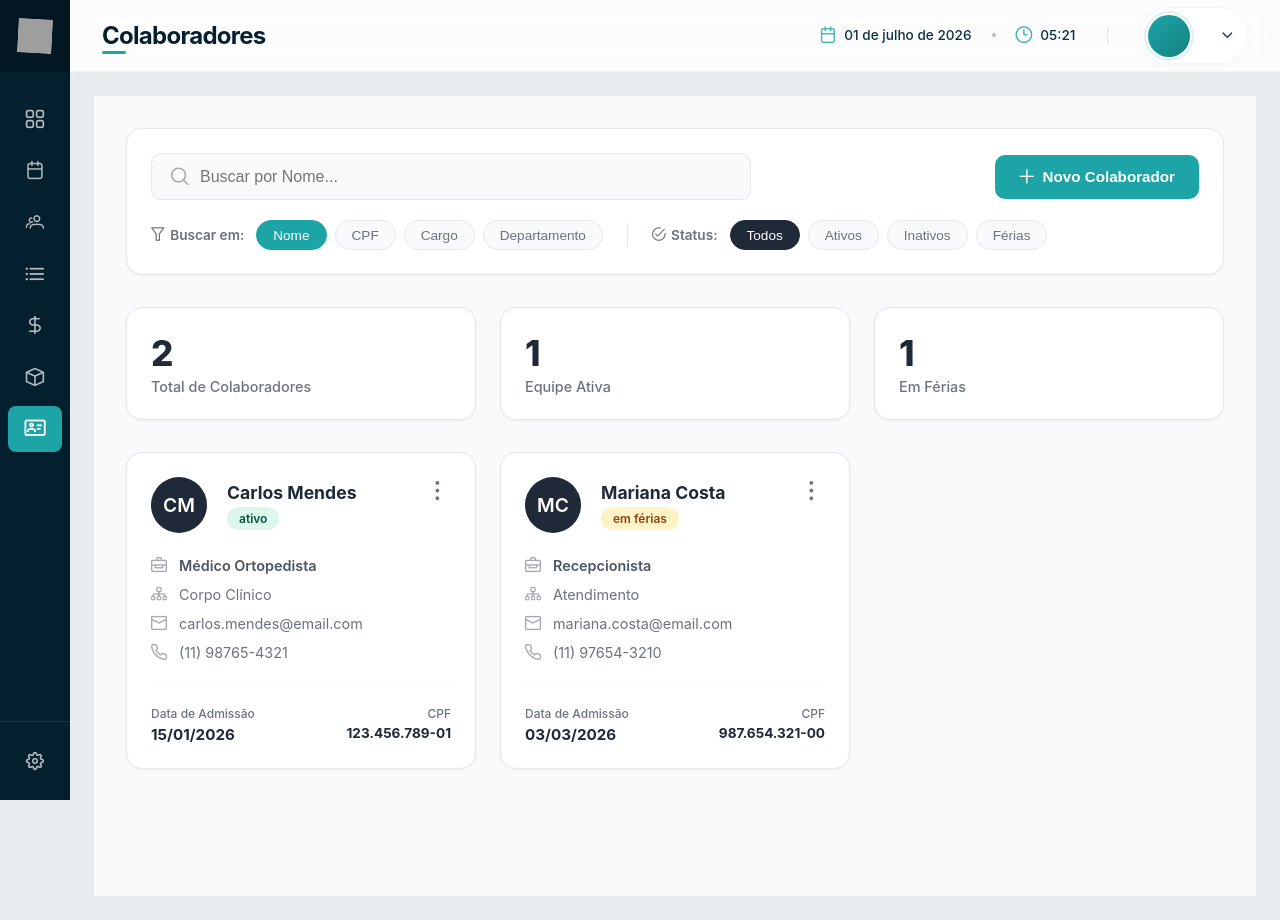
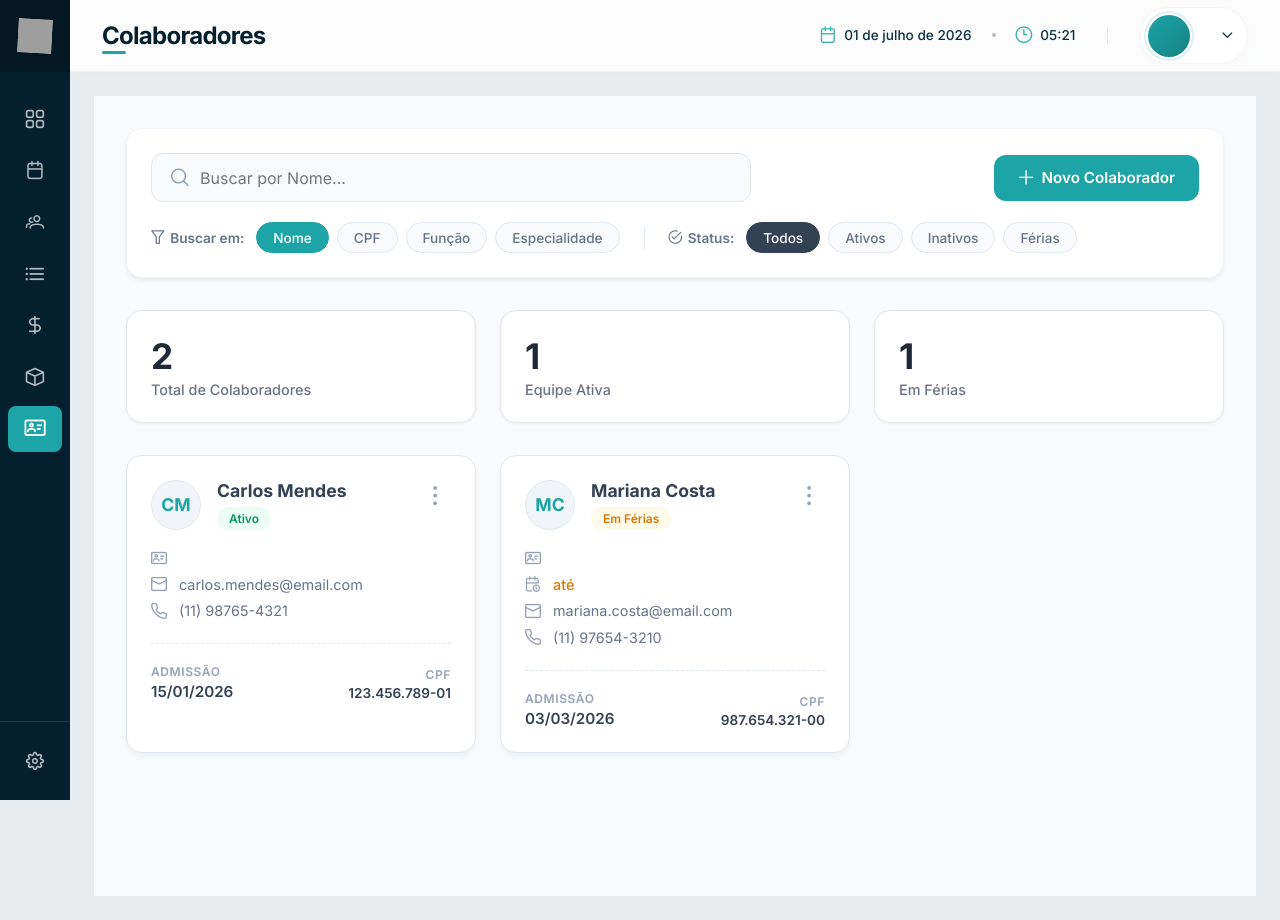
Before and after one commit to OneClinicWebDev/frontend, a Vue app in the folder one-clinic-vue/: page /app/colaboradores in a window 1280 px wide. Built offline with nearby package versions, Linux system fonts and the light colour scheme; sample sign-in values are in the browser's storage; grey boxes are pictures that could not be loaded.

Commit message:
Colaboradores com novos dados ao cadastrar e reformulação de estética

```diff
--- a/one-clinic-vue/src/assets/pages/Colaboradores/Colaboradores.vue
+++ b/one-clinic-vue/src/assets/pages/Colaboradores/Colaboradores.vue
@@ -69,7 +69,7 @@
       </TransitionGroup>
 
       <div v-if="colaboradoresFiltrados.length === 0" class="empty-state">
-        <i class="pi pi-users"></i>
+        <i class="pi pi-users empty-icon"></i>
         <p>Nenhum colaborador encontrado.</p>
       </div>
     </main>
@@ -109,8 +109,8 @@
 const camposBusca = [
   { label: "Nome", value: "nome" },
   { label: "CPF", value: "cpf" },
-  { label: "Cargo", value: "cargo" },
-  { label: "Departamento", value: "departamento" },
+  { label: "Função", value: "funcao" },
+  { label: "Especialidade", value: "especialidade" },
 ];
 
 const statusBusca = [
@@ -171,10 +171,10 @@
   return resultado.filter((c) => {
     return camposAtivos.value.some((campo) => {
       if (campo === "cpf") {
-        const valorLimpo = String(c[campo]).replace(/\D/g, "");
+        const valorLimpo = String(c[campo] || "").replace(/\D/g, "");
         return valorLimpo.includes(queryLimpa) || valorLimpo.includes(queryNormal);
       }
-      return String(c[campo]).toLowerCase().includes(queryNormal);
+      return String(c[campo] || "").toLowerCase().includes(queryNormal);
     });
   });
 });
@@ -248,32 +248,42 @@
 const alternarStatus = (colaborador) => {
   const index = store.colaboradores.findIndex((c) => c.id === colaborador.id);
   if (index !== -1) {
-    const novoStatus =
-      store.colaboradores[index].status === "ativo" ? "inativo" : "ativo";
+    const novoStatus = store.colaboradores[index].status === "ativo" ? "inativo" : "ativo";
     store.colaboradores[index].status = novoStatus;
+    if (novoStatus === "inativo") {
+      store.colaboradores[index].demissao = new Date().toLocaleDateString("pt-BR");
+    } else {
+      store.colaboradores[index].demissao = "";
+    }
     dispararToast(`Colaborador "${colaborador.nome}" alterado para ${novoStatus}.`);
   }
 };
 </script>
 
 <style scoped>
+@import url('https://fonts.googleapis.com/css2?family=Inter:wght@400;500;600;700&display=swap');
+
 .page-container {
   min-height: 100vh;
-  background-color: #f9fafb;
+  background-color: #F8FAFC;
   display: flex;
   flex-direction: column;
+  font-family: 'Inter', sans-serif;
 }
 .page-content {
   padding: 2rem;
   flex-grow: 1;
+  max-width: 1440px;
+  margin: 0 auto;
+  width: 100%;
 }
 .action-panel {
-  background-color: #ffffff;
+  background-color: #FFFFFF;
   border-radius: 16px;
   padding: 1.5rem;
   margin-bottom: 2rem;
-  box-shadow: 0 1px 3px rgba(0, 0, 0, 0.05);
-  border: 1px solid #e5e7eb;
+  box-shadow: 0 4px 6px -1px rgba(0, 0, 0, 0.05), 0 2px 4px -1px rgba(0, 0, 0, 0.03);
+  border: 1px solid #F1F5F9;
   display: flex;
   flex-direction: column;
   gap: 1.25rem;
@@ -282,7 +292,7 @@
   display: flex;
   justify-content: space-between;
   align-items: center;
-  gap: 1rem;
+  gap: 1.5rem;
 }
 .search-input-wrapper {
   position: relative;
@@ -294,44 +304,46 @@
   left: 1.25rem;
   top: 50%;
   transform: translateY(-50%);
-  color: #6b7280;
-  opacity: 0.6;
+  color: #94A3B8;
   font-size: 1.1rem;
 }
 .search-input {
   width: 100%;
   padding: 0.85rem 1rem 0.85rem 3rem;
-  border: 1px solid #e5e7eb;
-  border-radius: 10px;
+  border: 1px solid #E2E8F0;
+  border-radius: 12px;
   outline: none;
   font-size: 1rem;
-  color: #1f2937;
-  background-color: #f9fafb;
+  color: #334155;
+  background-color: #F8FAFC;
   transition: all 0.3s ease;
+  font-family: inherit;
 }
 .search-input:focus {
-  border-color: #1ca4a7;
-  background-color: #ffffff;
+  border-color: #1CA4A7;
+  background-color: #FFFFFF;
   box-shadow: 0 0 0 4px rgba(28, 164, 167, 0.1);
 }
 .btn-novo {
   display: flex;
   align-items: center;
   gap: 0.5rem;
-  background-color: #1ca4a7;
-  color: #ffffff;
+  background-color: #1CA4A7;
+  color: #FFFFFF;
   padding: 0.85rem 1.5rem;
   border: none;
-  border-radius: 10px;
+  border-radius: 12px;
   font-size: 0.95rem;
   font-weight: 600;
   cursor: pointer;
   transition: all 0.3s ease;
   white-space: nowrap;
+  font-family: inherit;
 }
 .btn-novo:hover {
-  background-color: #158a8d;
+  background-color: #158A8D;
   transform: translateY(-2px);
+  box-shadow: 0 4px 12px rgba(28, 164, 167, 0.2);
 }
 .filters-row {
   display: flex;
@@ -347,7 +359,7 @@
 .filter-label {
   font-size: 0.85rem;
   font-weight: 600;
-  color: #6b7280;
+  color: #64748B;
   display: flex;
   align-items: center;
   gap: 0.35rem;
@@ -358,39 +370,41 @@
   gap: 0.5rem;
 }
 .chip {
-  background-color: #f9fafb;
-  border: 1px solid #e5e7eb;
-  color: #6b7280;
+  background-color: #F8FAFC;
+  border: 1px solid #E2E8F0;
+  color: #64748B;
   padding: 0.4rem 1rem;
   border-radius: 20px;
   font-size: 0.85rem;
   font-weight: 500;
   cursor: pointer;
   transition: all 0.2s ease;
+  font-family: inherit;
 }
 .chip:hover {
-  border-color: #1ca4a7;
-  color: #1ca4a7;
+  border-color: #1CA4A7;
+  color: #1CA4A7;
+  background-color: #F0FDFD;
 }
 .chip.active {
-  background-color: #1ca4a7;
-  border-color: #1ca4a7;
-  color: #ffffff;
+  background-color: #1CA4A7;
+  border-color: #1CA4A7;
+  color: #FFFFFF;
 }
 .chip-status.active {
-  background-color: #1f2937;
-  border-color: #1f2937;
-  color: #ffffff;
+  background-color: #334155;
+  border-color: #334155;
+  color: #FFFFFF;
 }
 .divider {
   width: 1px;
   height: 24px;
-  background-color: #e5e7eb;
+  background-color: #E2E8F0;
 }
 .btn-limpar {
   background: none;
   border: none;
-  color: #dc2626;
+  color: #EF4444;
   font-size: 0.85rem;
   font-weight: 600;
   cursor: pointer;
@@ -400,10 +414,14 @@
   align-items: center;
   gap: 0.4rem;
   margin-left: auto;
+  transition: background-color 0.2s;
+}
+.btn-limpar:hover {
+  background-color: #FEF2F2;
 }
 .stats-grid {
   display: grid;
-  grid-template-columns: repeat(3, 1fr);
+  grid-template-columns: repeat(auto-fit, minmax(250px, 1fr));
   gap: 1.5rem;
   margin-bottom: 2rem;
 }
@@ -418,23 +436,48 @@
   align-items: center;
   justify-content: center;
   padding: 4rem 2rem;
-  color: #6b7280;
-  opacity: 0.6;
-  gap: 0.5rem;
+  color: #64748B;
+  gap: 1rem;
+  background: #FFFFFF;
+  border-radius: 16px;
+  border: 1px dashed #CBD5E1;
+}
+.empty-icon {
+  font-size: 3rem;
+  color: #CBD5E1;
 }
 .toast-notification {
   position: fixed;
   bottom: 2rem;
   right: 2rem;
-  background: #1f2937;
-  color: #ffffff;
+  background: #334155;
+  color: #FFFFFF;
   padding: 1rem 1.5rem;
-  border-radius: 10px;
+  border-radius: 12px;
   display: flex;
   align-items: center;
   gap: 0.75rem;
   box-shadow: 0 10px 25px -5px rgba(0, 0, 0, 0.2);
-  border-left: 4px solid #1ca4a7;
+  border-left: 4px solid #1CA4A7;
   z-index: 3000;
+  font-weight: 500;
+}
+.list-enter-active,
+.list-leave-active {
+  transition: all 0.4s ease;
+}
+.list-enter-from,
+.list-leave-to {
+  opacity: 0;
+  transform: translateY(20px);
+}
+.toast-enter-active,
+.toast-leave-active {
+  transition: all 0.3s cubic-bezier(0.68, -0.55, 0.265, 1.55);
+}
+.toast-enter-from,
+.toast-leave-to {
+  opacity: 0;
+  transform: translateY(20px) scale(0.9);
 }
 </style>
--- a/one-clinic-vue/src/assets/pages/Colaboradores/components/ColaboradorCard.vue
+++ b/one-clinic-vue/src/assets/pages/Colaboradores/components/ColaboradorCard.vue
@@ -34,12 +34,16 @@
 
     <div class="collaborator-contact">
       <div class="contact-row">
-        <i class="pi pi-briefcase"></i>
-        <span class="font-semibold">{{ colaborador.cargo }}</span>
+        <i class="pi pi-id-card"></i>
+        <span class="font-semibold">{{ colaborador.funcao }}</span>
       </div>
-      <div class="contact-row">
-        <i class="pi pi-sitemap"></i>
-        <span>{{ colaborador.departamento }}</span>
+      <div class="contact-row" v-if="colaborador.funcao === 'Profissional' && colaborador.especialidade">
+        <i class="pi pi-star"></i>
+        <span class="text-highlight">{{ colaborador.especialidade }}</span>
+      </div>
+      <div class="contact-row" v-if="colaborador.status === 'ferias'">
+        <i class="pi pi-calendar-clock"></i>
+        <span class="text-ferias">{{ colaborador.inicioFerias }} até {{ colaborador.fimFerias }}</span>
       </div>
       <div class="contact-row">
         <i class="pi pi-envelope"></i>
@@ -55,8 +59,12 @@
 
     <div class="card-footer">
       <div class="footer-info">
-        <span class="info-label">Data de Admissão</span>
+        <span class="info-label">Admissão</span>
         <span class="info-value">{{ colaborador.admissao }}</span>
+      </div>
+      <div class="footer-info" v-if="colaborador.status === 'inativo' && colaborador.demissao">
+        <span class="info-label text-red">Demissão</span>
+        <span class="info-value">{{ colaborador.demissao }}</span>
       </div>
       <div class="footer-info text-right">
         <span class="info-label">CPF</span>
@@ -114,55 +122,60 @@
 </script>
 
 <style scoped>
+@import url('https://fonts.googleapis.com/css2?family=Inter:wght@400;500;600;700&display=swap');
+
 .collaborator-card {
   background-color: #FFFFFF;
-  border: 1px solid #E5E7EB;
+  border: 1px solid #E2E8F0;
   border-radius: 16px;
   padding: 1.5rem;
   display: flex;
   flex-direction: column;
-  box-shadow: 0 1px 3px rgba(0, 0, 0, 0.05);
-  transition: all 0.3s ease;
+  box-shadow: 0 4px 6px -1px rgba(0, 0, 0, 0.05);
+  transition: all 0.3s cubic-bezier(0.4, 0, 0.2, 1);
   cursor: pointer;
+  font-family: 'Inter', sans-serif;
 }
 
 .collaborator-card:hover {
   transform: translateY(-4px);
   box-shadow: 0 12px 24px -8px rgba(0, 0, 0, 0.12);
+  border-color: #CBD5E1;
 }
 
 .card-header {
   display: flex;
   justify-content: space-between;
   align-items: flex-start;
-  margin-bottom: 1.5rem;
+  margin-bottom: 1.25rem;
 }
 
 .collaborator-info-main {
   display: flex;
-  gap: 1.25rem;
+  gap: 1rem;
   align-items: center;
 }
 
 .collaborator-avatar {
-  width: 56px;
-  height: 56px;
-  background-color: #1F2937;
-  color: #FFFFFF;
+  width: 50px;
+  height: 50px;
+  background-color: #F1F5F9;
+  color: #1CA4A7;
+  border: 1px solid #E2E8F0;
   border-radius: 50%;
   display: flex;
   justify-content: center;
   align-items: center;
-  font-weight: 600;
-  font-size: 1.2rem;
+  font-weight: 700;
+  font-size: 1.1rem;
   flex-shrink: 0;
 }
 
 .collaborator-name {
   font-size: 1.1rem;
   font-weight: 700;
-  color: #1F2937;
-  margin: 0 0 0.25rem 0;
+  color: #334155;
+  margin: 0 0 0.35rem 0;
 }
 
 .status-badge {
@@ -170,22 +183,23 @@
   font-weight: 600;
   padding: 0.25rem 0.75rem;
   border-radius: 20px;
-  text-transform: lowercase;
+  text-transform: capitalize;
+  display: inline-block;
 }
 
 .badge-ativo {
-  background-color: #DEF7EC;
-  color: #03543F;
+  background-color: #ECFDF5;
+  color: #059669;
 }
 
 .badge-ferias {
-  background-color: #FEF3C7;
-  color: #92400E;
+  background-color: #FFFBEB;
+  color: #D97706;
 }
 
 .badge-inativo {
-  background-color: #F3F4F6;
-  color: #6B7280;
+  background-color: #F1F5F9;
+  color: #64748B;
 }
 
 .menu-container {
@@ -195,17 +209,17 @@
 .btn-dots {
   background: none;
   border: none;
-  color: #6B7280;
+  color: #94A3B8;
   cursor: pointer;
-  padding: 0.25rem;
+  padding: 0.4rem;
   border-radius: 8px;
   font-size: 1.2rem;
-  transition: all 0.3s ease;
+  transition: all 0.2s ease;
 }
 
 .btn-dots:hover {
-  color: #1F2937;
-  background-color: #F9FAFB;
+  color: #334155;
+  background-color: #F1F5F9;
 }
 
 .dropdown-menu {
@@ -213,11 +227,11 @@
   top: 100%;
   right: 0;
   background: #FFFFFF;
-  border: 1px solid #E5E7EB;
-  border-radius: 10px;
+  border: 1px solid #E2E8F0;
+  border-radius: 12px;
   box-shadow: 0 10px 25px -5px rgba(0, 0, 0, 0.1);
   padding: 0.5rem 0;
-  min-width: 160px;
+  min-width: 180px;
   z-index: 10;
   transform-origin: top right;
 }
@@ -227,32 +241,33 @@
   align-items: center;
   gap: 0.75rem;
   width: 100%;
-  padding: 0.75rem 1rem;
+  padding: 0.75rem 1.25rem;
   background: none;
   border: none;
   text-align: left;
   font-size: 0.9rem;
   font-weight: 500;
-  color: #1F2937;
+  color: #475569;
   cursor: pointer;
   transition: all 0.2s ease;
+  font-family: inherit;
 }
 
 .dropdown-item:hover {
-  background-color: #F9FAFB;
+  background-color: #F8FAFC;
   color: #1CA4A7;
 }
 
 .dropdown-divider {
   height: 1px;
-  background-color: #E5E7EB;
+  background-color: #F1F5F9;
   margin: 0.25rem 0;
 }
 
 .collaborator-contact {
   display: flex;
   flex-direction: column;
-  gap: 0.75rem;
+  gap: 0.6rem;
   margin-bottom: 1.5rem;
 }
 
@@ -260,18 +275,27 @@
   display: flex;
   align-items: center;
   gap: 0.75rem;
-  color: #6B7280;
+  color: #64748B;
   font-size: 0.9rem;
 }
 
 .font-semibold {
   font-weight: 600;
-  color: #4B5563;
+  color: #334155;
+}
+
+.text-highlight {
+  font-weight: 500;
+  color: #1CA4A7;
+}
+
+.text-ferias {
+  font-weight: 500;
+  color: #D97706;
 }
 
 .contact-row i {
-  color: #6B7280;
-  opacity: 0.6;
+  color: #94A3B8;
   font-size: 1rem;
   width: 16px;
   text-align: center;
@@ -279,18 +303,20 @@
 
 .card-divider {
   border: 0;
-  border-top: 1px solid #F9FAFB;
+  border-top: 1px dashed #E2E8F0;
   margin: 0 0 1.25rem 0;
 }
 
 .card-footer {
   display: flex;
   justify-content: space-between;
+  align-items: flex-end;
 }
 
 .footer-info {
   display: flex;
   flex-direction: column;
+  gap: 0.2rem;
 }
 
 .text-right {
@@ -299,15 +325,20 @@
 
 .info-label {
   font-size: 0.75rem;
-  font-weight: 500;
-  color: #6B7280;
-  margin-bottom: 0.25rem;
+  font-weight: 600;
+  color: #94A3B8;
+  text-transform: uppercase;
+  letter-spacing: 0.05em;
+}
+
+.text-red {
+  color: #EF4444;
 }
 
 .info-value {
   font-size: 0.95rem;
-  font-weight: 700;
-  color: #1F2937;
+  font-weight: 600;
+  color: #334155;
 }
 
 .text-sm {
--- a/one-clinic-vue/src/assets/pages/Colaboradores/components/ColaboradorModal.vue
+++ b/one-clinic-vue/src/assets/pages/Colaboradores/components/ColaboradorModal.vue
@@ -66,24 +66,68 @@
 
             <div class="form-row">
               <div class="form-group flex-1">
-                <label>Cargo</label>
+                <label>Função</label>
+                <select v-model="form.funcao" required :disabled="isDetalhes">
+                  <option value="" disabled>Selecione uma função</option>
+                  <option value="Admin">Administrador</option>
+                  <option value="Secretário">Secretário(a)</option>
+                  <option value="Profissional">Profissional Especializado</option>
+                </select>
+              </div>
+
+              <div class="form-group flex-1" v-if="form.funcao === 'Profissional'">
+                <label>Especialidade</label>
+                <select v-model="especialidadeSelecionada" required :disabled="isDetalhes">
+                  <option value="" disabled>Selecione...</option>
+                  <option v-for="esp in especialidadesDisponiveis" :key="esp" :value="esp">
+                    {{ esp }}
+                  </option>
+                  <option value="Outra">Nova Especialidade...</option>
+                </select>
+              </div>
+            </div>
+
+            <div class="form-row" v-if="form.funcao === 'Profissional' && especialidadeSelecionada === 'Outra'">
+              <div class="form-group flex-1">
+                <label>Nova Especialidade</label>
                 <input
                   type="text"
-                  v-model="form.cargo"
+                  v-model="novaEspecialidade"
                   required
                   :disabled="isDetalhes"
-                  placeholder="Ex: Massoterapeuta"
+                  placeholder="Digite a nova especialidade"
                 />
               </div>
+            </div>
 
+            <div class="form-row">
               <div class="form-group flex-1">
-                <label>Departamento</label>
+                <label>Status</label>
+                <select v-model="form.status" :disabled="isDetalhes">
+                  <option value="ativo">Ativo</option>
+                  <option value="inativo">Inativo</option>
+                  <option value="ferias">Em Férias</option>
+                </select>
+              </div>
+            </div>
+
+            <div class="form-row" v-if="form.status === 'ferias'">
+              <div class="form-group flex-1">
+                <label>Início das Férias</label>
                 <input
-                  type="text"
-                  v-model="form.departamento"
+                  type="date"
+                  v-model="form.inicioFerias"
                   required
                   :disabled="isDetalhes"
-                  placeholder="Ex: Profissional de Estética"
+                />
+              </div>
+              <div class="form-group flex-1">
+                <label>Fim das Férias</label>
+                <input
+                  type="date"
+                  v-model="form.fimFerias"
+                  required
+                  :disabled="isDetalhes"
                 />
               </div>
             </div>
@@ -100,12 +144,12 @@
               </div>
 
               <div class="form-group flex-1">
-                <label>Status</label>
-                <select v-model="form.status" :disabled="isDetalhes">
-                  <option value="ativo">Ativo</option>
-                  <option value="inativo">Inativo</option>
-                  <option value="ferias">Em Férias</option>
-                </select>
+                <label>Data de Demissão (Opcional)</label>
+                <input
+                  type="date"
+                  v-model="form.demissao"
+                  :disabled="isDetalhes || form.status === 'ativo'"
+                />
               </div>
             </div>
 
@@ -145,20 +189,27 @@
 
 const emit = defineEmits(['close', 'save'])
 
+const especialidadesDisponiveis = ref(['Massoterapeuta', 'Podólogo', 'Esteticista', 'Fisioterapeuta'])
+
 const form = ref({
   nome: '',
   cpf: '',
   email: '',
   telefone: '',
-  cargo: '',
-  departamento: '',
+  funcao: '',
+  especialidade: '',
   admissao: '',
+  demissao: '',
   status: 'ativo',
+  inicioFerias: '',
+  fimFerias: '',
   criadoEm: ''
 })
 
 const exibicaoCpf = ref('')
 const exibicaoTelefone = ref('')
+const especialidadeSelecionada = ref('')
+const novaEspecialidade = ref('')
 
 const tituloModal = computed(() => {
   if (props.mode === 'detalhes') return 'Detalhes do Colaborador'
@@ -220,13 +271,32 @@
 watch(() => props.isOpen, (aberto) => {
   if (aberto) {
     if (props.colaboradorEdicao && props.mode !== 'criar') {
-      form.value = { ...props.colaboradorEdicao, admissao: formatarDataInput(props.colaboradorEdicao.admissao) }
+      form.value = {
+        ...props.colaboradorEdicao,
+        admissao: formatarDataInput(props.colaboradorEdicao.admissao),
+        demissao: formatarDataInput(props.colaboradorEdicao.demissao),
+        inicioFerias: formatarDataInput(props.colaboradorEdicao.inicioFerias),
+        fimFerias: formatarDataInput(props.colaboradorEdicao.fimFerias)
+      }
       exibicaoCpf.value = props.colaboradorEdicao.cpf
       exibicaoTelefone.value = props.colaboradorEdicao.telefone
+
+      if (form.value.funcao === 'Profissional') {
+        if (especialidadesDisponiveis.value.includes(form.value.especialidade)) {
+          especialidadeSelecionada.value = form.value.especialidade
+        } else if (form.value.especialidade) {
+          especialidadeSelecionada.value = 'Outra'
+          novaEspecialidade.value = form.value.especialidade
+        } else {
+          especialidadeSelecionada.value = ''
+        }
+      }
     } else {
-      form.value = { nome: '', cpf: '', email: '', telefone: '', cargo: '', departamento: '', admissao: '', status: 'ativo', criadoEm: '' }
+      form.value = { nome: '', cpf: '', email: '', telefone: '', funcao: '', especialidade: '', admissao: '', demissao: '', status: 'ativo', inicioFerias: '', fimFerias: '', criadoEm: '' }
       exibicaoCpf.value = ''
       exibicaoTelefone.value = ''
+      especialidadeSelecionada.value = ''
+      novaEspecialidade.value = ''
     }
   }
 })
@@ -237,9 +307,26 @@
 
 const salvar = () => {
   if (isDetalhes.value) return
+
+  let especialidadeFinal = ''
+  if (form.value.funcao === 'Profissional') {
+    if (especialidadeSelecionada.value === 'Outra') {
+      especialidadeFinal = novaEspecialidade.value
+      if (!especialidadesDisponiveis.value.includes(especialidadeFinal)) {
+        especialidadesDisponiveis.value.push(especialidadeFinal)
+      }
+    } else {
+      especialidadeFinal = especialidadeSelecionada.value
+    }
+  }
+
   const dadosSalvos = {
     ...form.value,
-    admissao: formatarDataVisualizacao(form.value.admissao)
+    especialidade: especialidadeFinal,
+    admissao: formatarDataVisualizacao(form.value.admissao),
+    demissao: formatarDataVisualizacao(form.value.demissao),
+    inicioFerias: form.value.status === 'ferias' ? formatarDataVisualizacao(form.value.inicioFerias) : '',
+    fimFerias: form.value.status === 'ferias' ? formatarDataVisualizacao(form.value.fimFerias) : ''
   }
   emit('save', dadosSalvos)
   fechar()
@@ -247,27 +334,33 @@
 </script>
 
 <style scoped>
+@import url('https://fonts.googleapis.com/css2?family=Inter:wght@400;500;600;700&display=swap');
+
 .modal-overlay {
   position: fixed;
   top: 0;
   left: 0;
   width: 100vw;
   height: 100vh;
-  background-color: rgba(31, 41, 55, 0.5);
+  background-color: rgba(15, 23, 42, 0.4);
   backdrop-filter: blur(4px);
   display: flex;
   justify-content: center;
   align-items: center;
   z-index: 2000;
+  font-family: 'Inter', sans-serif;
 }
 
 .modal-container {
   background-color: #FFFFFF;
   border-radius: 16px;
   width: 100%;
-  max-width: 600px; /* Aumentado para acomodar duas colunas */
-  box-shadow: 0 20px 25px -5px rgba(0, 0, 0, 0.15);
+  max-width: 650px;
+  box-shadow: 0 25px 50px -12px rgba(0, 0, 0, 0.25);
   overflow: hidden;
+  max-height: 90vh;
+  display: flex;
+  flex-direction: column;
 }
 
 .modal-header {
@@ -275,28 +368,35 @@
   justify-content: space-between;
   align-items: center;
   padding: 1.25rem 1.5rem;
-  background-color: #1F2937;
-  color: #FFFFFF;
+  background-color: #F8FAFC;
+  color: #334155;
+  border-bottom: 1px solid #E2E8F0;
 }
 
 .modal-header h3 {
   margin: 0;
-  font-size: 1.15rem;
-  font-weight: 600;
+  font-size: 1.25rem;
+  font-weight: 700;
 }
 
 .btn-close {
-  background: none;
+  background: #E2E8F0;
   border: none;
-  color: #FFFFFF;
-  opacity: 0.7;
+  color: #64748B;
+  width: 32px;
+  height: 32px;
+  border-radius: 50%;
+  display: flex;
+  align-items: center;
+  justify-content: center;
   cursor: pointer;
-  transition: opacity 0.2s ease;
-  font-size: 1.2rem;
+  transition: all 0.2s ease;
+  font-size: 1rem;
 }
 
 .btn-close:hover {
-  opacity: 1;
+  background: #CBD5E1;
+  color: #0F172A;
 }
 
 .modal-form {
@@ -304,6 +404,7 @@
   display: flex;
   flex-direction: column;
   gap: 1.25rem;
+  overflow-y: auto;
 }
 
 .form-row {
@@ -330,73 +431,80 @@
 .form-group label {
   font-size: 0.85rem;
   font-weight: 600;
-  color: #6B7280;
+  color: #64748B;
 }
 
 .form-group input,
 .form-group select {
-  padding: 0.75rem 1rem;
-  border: 1px solid #E5E7EB;
+  padding: 0.85rem 1rem;
+  border: 1px solid #E2E8F0;
   border-radius: 10px;
   outline: none;
   font-size: 0.95rem;
-  color: #1F2937;
+  color: #334155;
   transition: all 0.2s ease;
-  background-color: #FFFFFF;
+  background-color: #F8FAFC;
+  font-family: inherit;
 }
 
 .form-group input:focus,
 .form-group select:focus {
   border-color: #1CA4A7;
+  background-color: #FFFFFF;
   box-shadow: 0 0 0 3px rgba(28, 164, 167, 0.1);
 }
 
 .form-group input:disabled,
 .form-group select:disabled,
 .bg-gray {
-  background-color: #F9FAFB;
-  color: #9CA3AF;
+  background-color: #F1F5F9;
+  color: #94A3B8;
   cursor: not-allowed;
-  border-color: #E5E7EB;
+  border-color: #E2E8F0;
 }
 
 .modal-footer {
   display: flex;
   justify-content: flex-end;
   gap: 1rem;
-  margin-top: 0.5rem;
+  margin-top: 1rem;
+  padding-top: 1rem;
+  border-top: 1px solid #E2E8F0;
 }
 
 .btn-cancelar {
   background: #FFFFFF;
-  border: 1px solid #E5E7EB;
-  color: #6B7280;
-  padding: 0.75rem 1.5rem;
+  border: 1px solid #E2E8F0;
+  color: #64748B;
+  padding: 0.85rem 1.5rem;
   border-radius: 10px;
   cursor: pointer;
   font-weight: 600;
   transition: all 0.2s ease;
+  font-family: inherit;
 }
 
 .btn-cancelar:hover {
-  background-color: #F9FAFB;
-  color: #1F2937;
+  background-color: #F8FAFC;
+  color: #334155;
+  border-color: #CBD5E1;
 }
 
 .btn-salvar {
   background-color: #1CA4A7;
   color: #FFFFFF;
   border: none;
-  padding: 0.75rem 1.5rem;
+  padding: 0.85rem 2rem;
   border-radius: 10px;
   cursor: pointer;
   font-weight: 600;
   transition: all 0.2s ease;
+  font-family: inherit;
 }
 
 .btn-salvar:hover {
-  background-color: #158a8d;
-  transform: translateY(-1px);
+  background-color: #158A8D;
+  transform: translateY(-2px);
   box-shadow: 0 4px 12px rgba(28, 164, 167, 0.2);
 }
 
```
